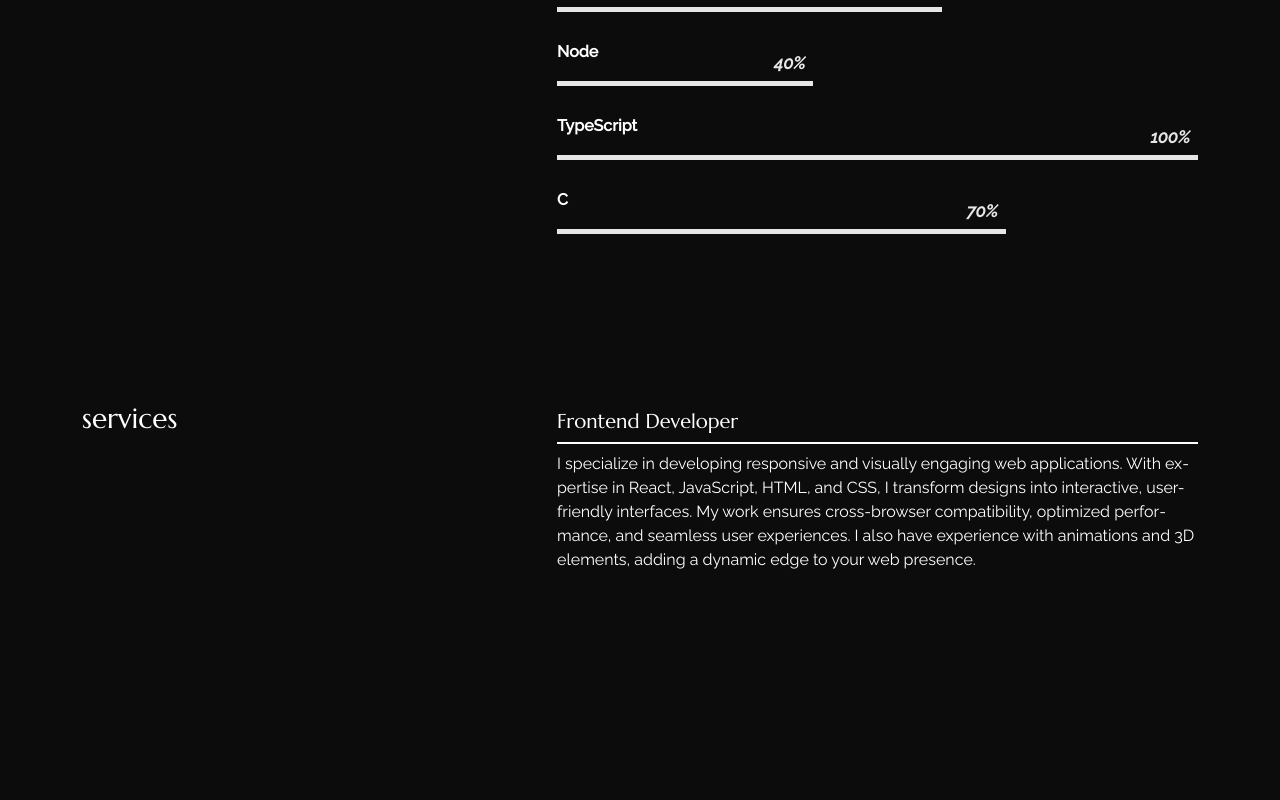
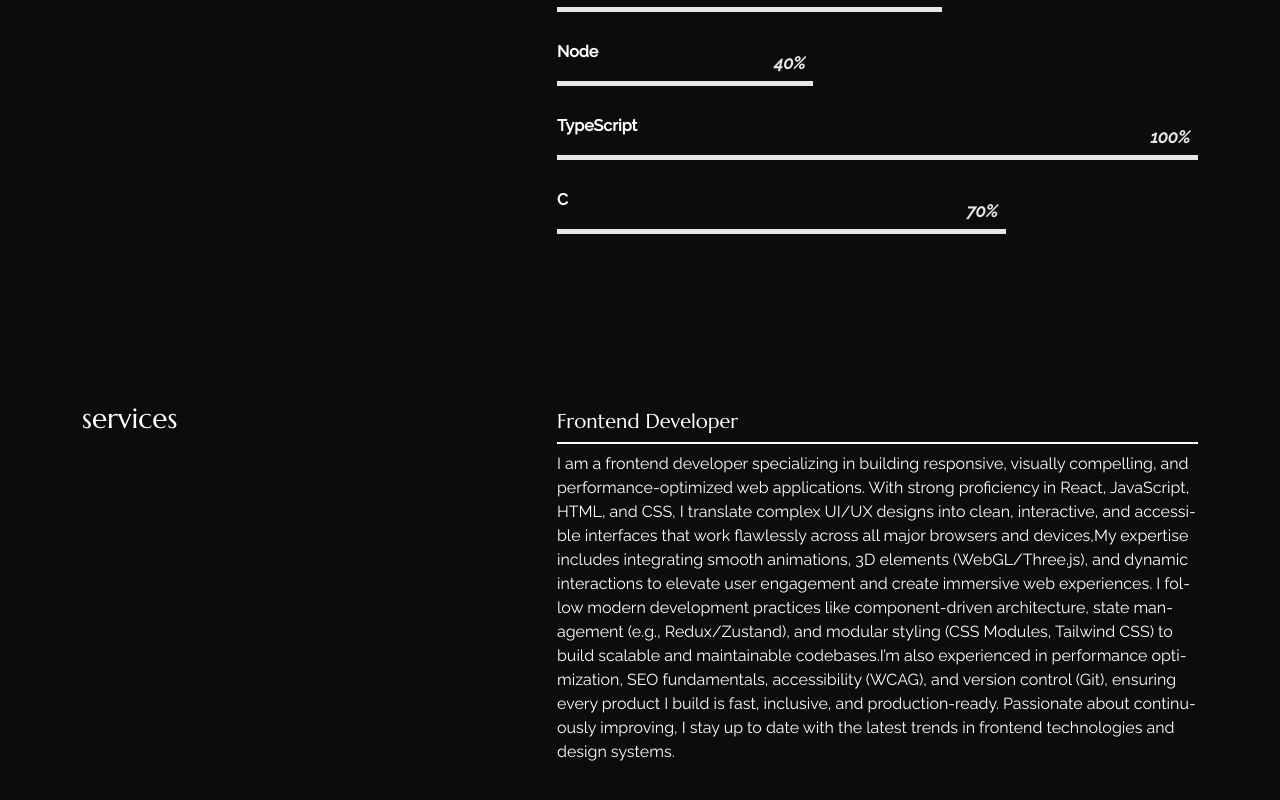
Before and after one commit to rayyan-akhter/portfolio, a React (Create React App) app: page /about in a window 1280 px wide. Shown: the part 1003-1803 px from the top of the page. Before the commit the page ends 1615 px from the top, so only its background shows below. Built offline with nearby package versions, Linux system fonts and the light colour scheme.

Commit message:
Fix: change is services in about

```diff
--- a/src/content_option.js
+++ b/src/content_option.js
@@ -77,7 +77,7 @@ const services = [
   {
     title: "Frontend Developer",
     description:
-      "I specialize in developing responsive and visually engaging web applications. With expertise in React, JavaScript, HTML, and CSS, I transform designs into interactive, user-friendly interfaces. My work ensures cross-browser compatibility, optimized performance, and seamless user experiences. I also have experience with animations and 3D elements, adding a dynamic edge to your web presence.",
+      "I am a frontend developer specializing in building responsive, visually compelling, and performance-optimized web applications. With strong proficiency in React, JavaScript, HTML, and CSS, I translate complex UI/UX designs into clean, interactive, and accessible interfaces that work flawlessly across all major browsers and devices,My expertise includes integrating smooth animations, 3D elements (WebGL/Three.js), and dynamic interactions to elevate user engagement and create immersive web experiences. I follow modern development practices like component-driven architecture, state management (e.g., Redux/Zustand), and modular styling (CSS Modules, Tailwind CSS) to build scalable and maintainable codebases.I’m also experienced in performance optimization, SEO fundamentals, accessibility (WCAG), and version control (Git), ensuring every product I build is fast, inclusive, and production-ready. Passionate about continuously improving, I stay up to date with the latest trends in frontend technologies and design systems.",
   },
 ];
 
@@ -135,14 +135,14 @@ const dataportfolio = [
   {
     img: taskMaster,
     description:
-      "Task Operator is a web-based task management application built with React and Redux. It offers a clean, responsive interface for creating, editing, and organizing tasks. Users can manage their to-do lists efficiently, with features like task filtering and state management powered by Redux. The app is deployed on Netlify",
+      "Task Operator is a web-based task management application built with React and Redux. It offers a clean, responsive interface for creating, editing, and organizing tasks. Users can manage their to-do lists efficiently.",
     link: "https://task-operator.netlify.app/",
   },
 
   {
     img: formForger,
     description:
-      "FormForger is a sleek web app for quickly creating and customizing forms. Built with a user-friendly interface, it allows users to generate forms effortlessly and preview them in real-time. Ideal for developers and designers looking to prototype or integrate forms easily.",
+      "FormForger is a sleek web app for quickly creating and customizing forms. Built with a user-friendly interface, it allows users to generate forms effortlessly and preview them in real-time.",
     link: "https://formforger.netlify.app/",
   },
   {
@@ -165,7 +165,7 @@ const dataportfolio = [
   {
     img: blankBuilder,
     description:
-      "BlankBuilder is a minimalist web application designed to assist users in creating and deploying blank or starter templates for web projects. It offers a clean interface, making it ideal for developers seeking a straightforward starting point for their applications",
+      "BlankBuilder is a minimalist web application designed to assist users in creating and deploying blank or starter templates for web projects.",
     link: "https://blankbuilder.netlify.app/",
   },
 ];
```
